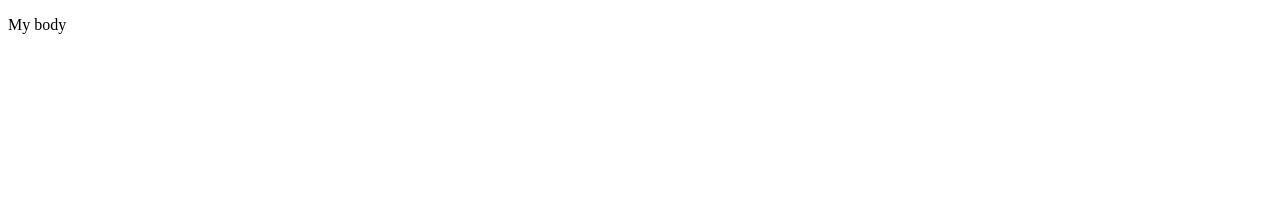
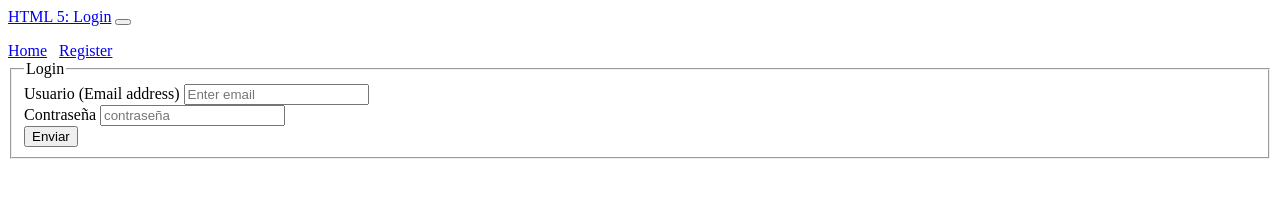
Before and after one commit to juanp204/paginaweb, a plain HTML site: page index.html in a window 1280 px wide. Drawn offline with nearby package versions, Linux system fonts and the light colour scheme.

Commit message:
Update index.html

```diff
--- a/index.html
+++ b/index.html
@@ -1,20 +1,83 @@
 <!DOCTYPE html>
 <html lang="en">
-<html>
-  <head>
-    <meta charset="utf-8">
-    <meta http-equiv="X-UA-Compatible" content="IE=edge,chrome=1">
-    <meta name="viewport" content="width=device-width">
 
-    <title>My page title</title>
+<head>
+    <meta charset="UTF-8">
+    <meta http-equiv="X-UA-Compatible" content="IE=edge">
+    <meta name="viewport" content="width=device-width, initial-scale=1.0">
 
-    <link rel="stylesheet" href="">
-    <!--[if lt IE 9]>
-      <script src="//html5shiv.googlecode.com/svn/trunk/html5.js"></script>
-    <![endif]-->
-  </head>
+    <!--link rel="stylesheet" href="../css/bootstrap.min.css"-->
+    <!--link rel="stylesheet" href="../css/app.css"-->
 
-  <body>
-    <p>My body</p>
-  </body>
+    <script src="https://cdn.jsdelivr.net/npm/bootstrap@5.1.3/dist/js/bootstrap.bundle.min.js"
+        integrity="sha384-ka7Sk0Gln4gmtz2MlQnikT1wXgYsOg+OMhuP+IlRH9sENBO0LRn5q+8nbTov4+1p"
+        crossorigin="anonymous"></script>
+
+    <title>HTML CSS JAVASCRIPT BASIC</title>
+</head>
+
+<body>
+
+    <div class="row">
+        <div class="col-12">
+
+            <nav class="navbar navbar-expand-lg navbar-dark bg-primary">
+                <div class="container-fluid">
+                    <a class="navbar-brand" href="#">HTML 5: Login</a>
+                    <button class="navbar-toggler" type="button" data-bs-toggle="collapse"
+                        data-bs-target="#navbarColor01" aria-controls="navbarColor01" aria-expanded="false"
+                        aria-label="Toggle navigation">
+                        <span class="navbar-toggler-icon"></span>
+                    </button>
+
+                    <div class="collapse navbar-collapse" id="navbarColor01">
+                        <ul class="navbar-nav me-auto"></ul>
+                        <form class="d-flex">
+                            <a class="btn btn-secondary my-2 my-sm-0" href="../index.html">Home</a>
+                            <span>&nbsp;</span>
+                            <a class="btn btn-secondary my-2 my-sm-0" href="./register.html">Register</a>
+                        </form>
+                    </div>
+                </div>
+            </nav>
+
+        </div>
+    </div>
+    <div class="container">
+
+        <div class="row mt-1">
+            <div class="col-4">
+
+            </div>
+            <div class="col-4">
+
+                <form class="mt-3 mb-3">
+                    <fieldset>
+                        <legend>Login</legend>
+                        <div class="form-group">
+                            <label for="inputUser" class="form-label mt-4">Usuario (Email address)</label>
+                            <input type="email" class="form-control" id="inputUser" placeholder="Enter email">
+                        </div>
+                        <div class="form-group">
+                            <label for="inputPasswd" class="form-label mt-4">Contraseña</label>
+                            <input type="password" class="form-control" id="inputPasswd" placeholder="contraseña">
+                        </div>
+                        <div class="text-end">
+                            <button type="submit" class="btn btn-primary mt-3">Enviar</button>
+                        </div>
+
+                    </fieldset>
+                </form>
+
+            </div>
+            <div class="col-4">
+
+            </div>
+        </div>
+
+    </div>
+
+    <script src="../js/app.js"></script>
+</body>
+
 </html>
```
